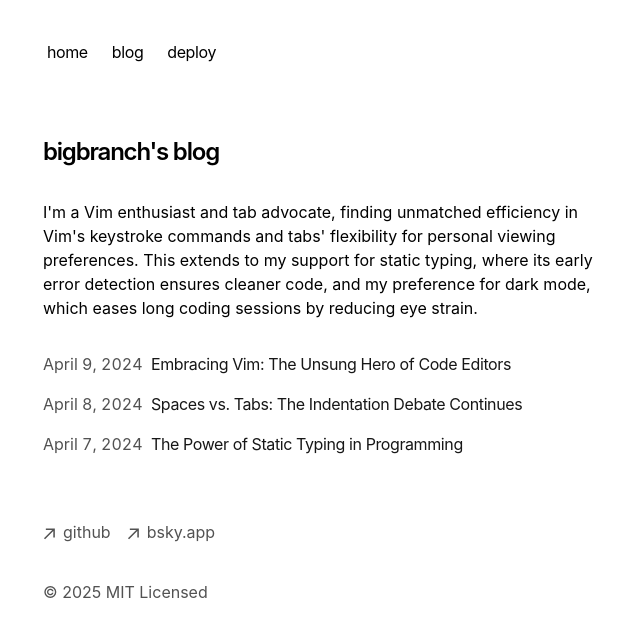
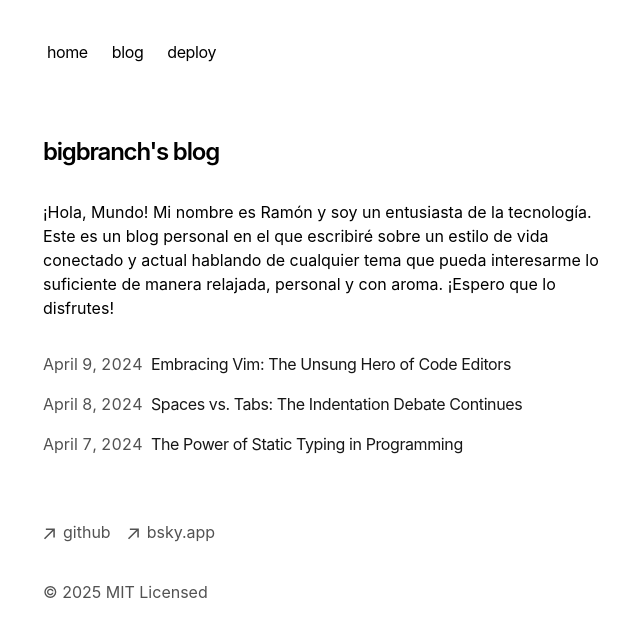
Before and after one commit to bigbranchdev/website, a Next.js app: page / in a window 1280 px wide. Shown: the top 636 px of the page, without its empty margins (309-949 px from the left). Built offline with nearby package versions, Linux system fonts and the light colour scheme.

Commit message:
Small presetation

```diff
--- a/app/page.tsx
+++ b/app/page.tsx
@@ -7,11 +7,12 @@ export default function Page() {
         bigbranch's blog
       </h1>
       <p className="mb-4">
-        {`I'm a Vim enthusiast and tab advocate, finding unmatched efficiency in
-        Vim's keystroke commands and tabs' flexibility for personal viewing
-        preferences. This extends to my support for static typing, where its
-        early error detection ensures cleaner code, and my preference for dark
-        mode, which eases long coding sessions by reducing eye strain.`}
+        {`¡Hola, Mundo! Mi nombre es Ramón y soy un entusiasta de la tecnología.
+        Este es un blog personal en el que escribiré sobre un estilo de vida
+        conectado y actual hablando de cualquier tema que pueda interesarme lo
+        suficiente de manera relajada, personal y con aroma. ¡Espero que lo
+        disfrutes!
+      `}
       </p>
       <div className="my-8">
         <BlogPosts />
```
